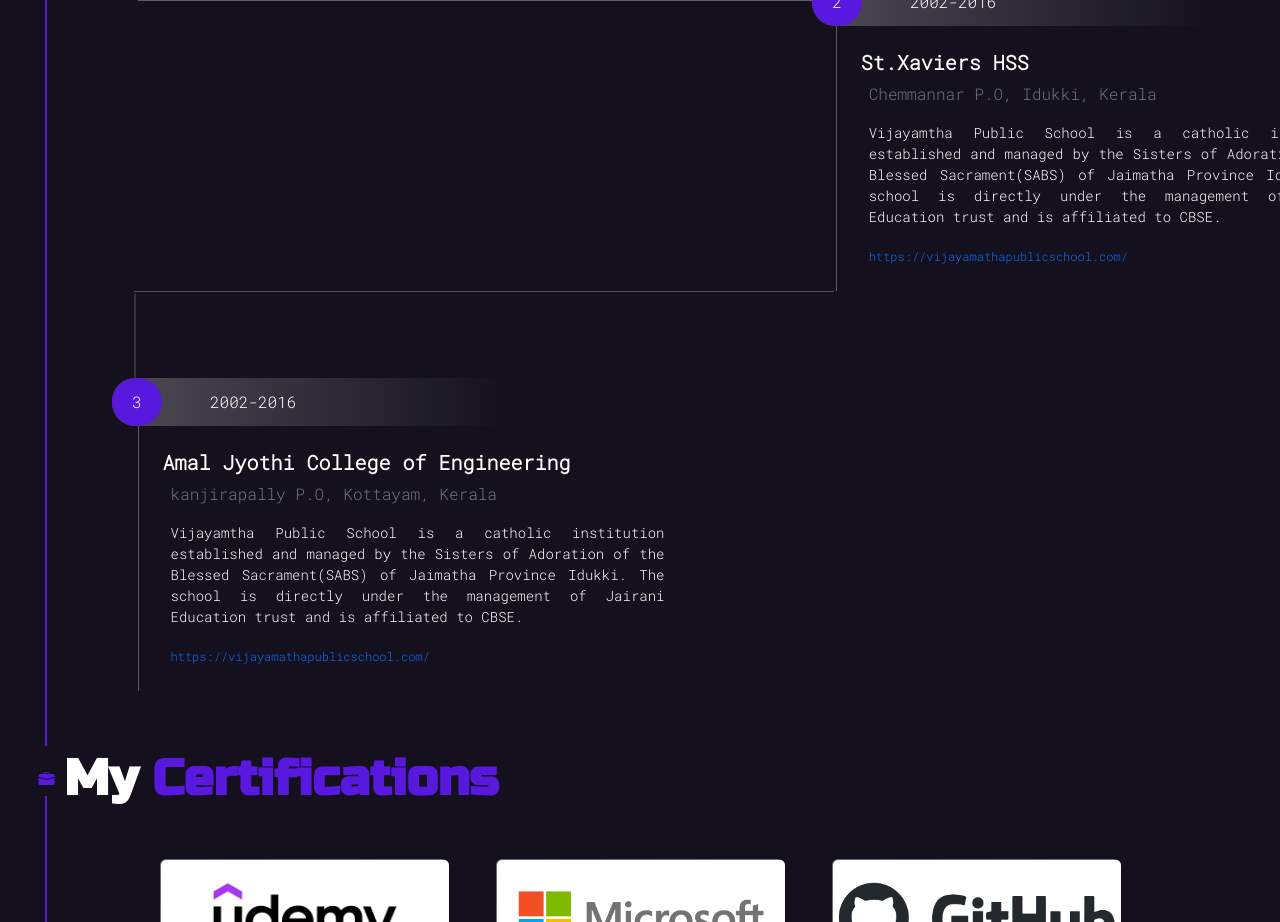
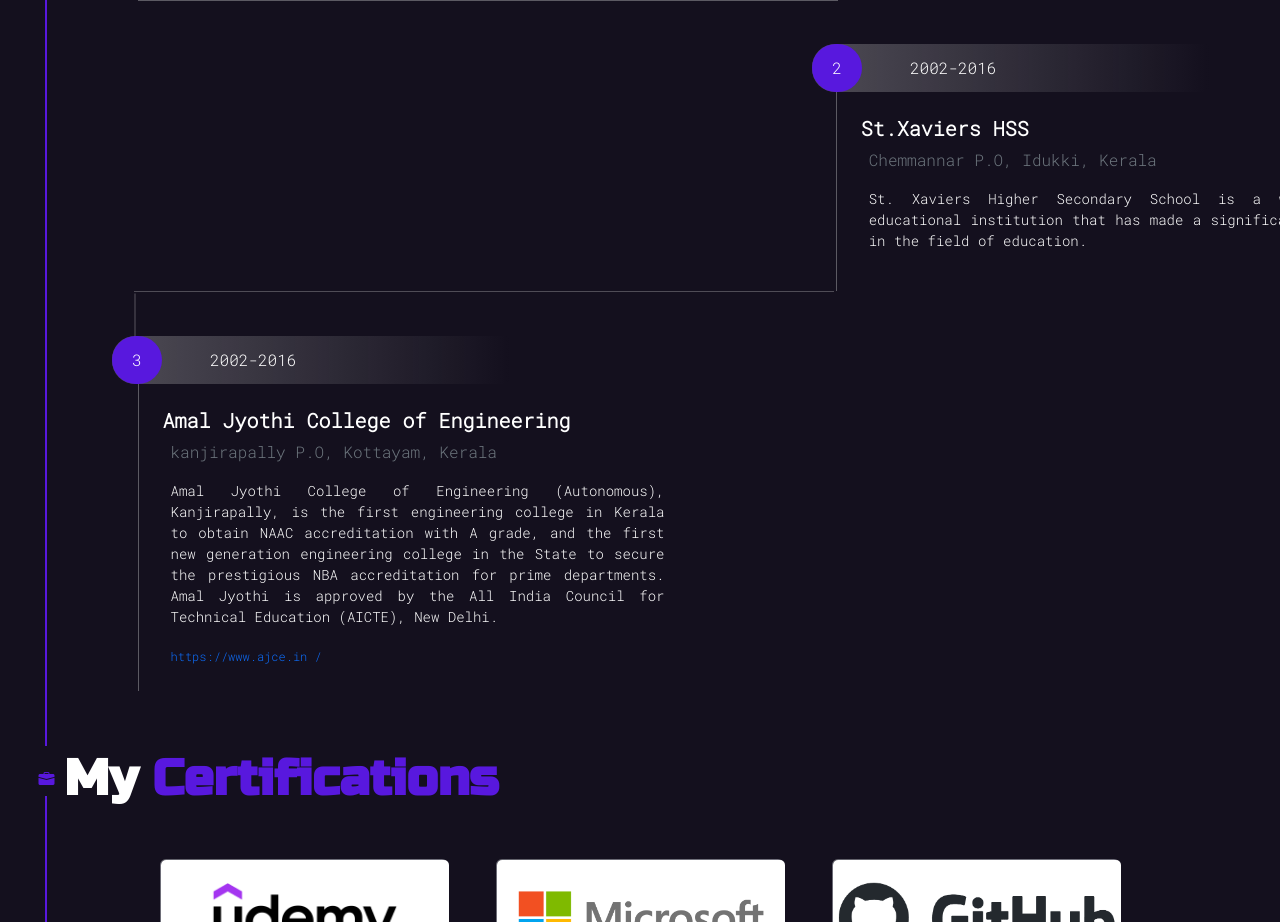
Before and after one commit to donC20/portfolio, a Next.js app: page / in a window 1280 px wide. Shown: the part 2140-3062 px from the top of the page. Built offline with nearby package versions, Linux system fonts and the light colour scheme; a web font is replaced by a local one.

Commit message:
resume added

```diff
--- a/src/app/page.jsx
+++ b/src/app/page.jsx
@@ -116,6 +116,16 @@ const certificationsData = [
 
 
 export default function Home() {
+  function downloadResume(){
+      var path="downloadable/Software Engineer.pdf";
+      var link = document.createElement('a');
+      link.setAttribute('href', path); // Replace with the actual path to your file
+      link.setAttribute('download', 'resume-don-benny'); // Replace with the desired file name
+      link.style.display = 'none';
+      document.body.appendChild(link);
+      link.click();
+      document.body.removeChild(link)
+  }
   return (
     <main className="position-relative">
       <div className="position-relative">
@@ -138,7 +148,7 @@ export default function Home() {
                 Transforming ideas into elegant solutions through code, I strive to craft innovative digital experiences that leave a lasting impact.
               </div>
             </div>
-            <button className="btn mt-4" type="button">
+            <button className="btn mt-4" id="resume_download" type="button" onClick={downloadResume}>
               <strong>Resume</strong>
               <div id="container-stars">
                 <div id="stars"></div>
@@ -268,9 +278,9 @@ export default function Home() {
                     <h5 className='fw-bold'>St.Xaviers HSS</h5>
                     <p className='ps-2 text-secondary'>Chemmannar P.O, Idukki, Kerala</p>
                     <p className="ps-2">
-                      Vijayamtha Public School is a catholic institution established and managed by the Sisters of Adoration of the Blessed Sacrament(SABS) of Jaimatha Province Idukki. The school is directly under the management of Jairani Education trust and is affiliated to CBSE.
+                    St. Xaviers Higher Secondary School is a well-known educational institution that has made a significant impact in the field of education.
                     </p>
-                    <a className='ps-2' href="https://vijayamathapublicschool.com/">https://vijayamathapublicschool.com/</a>
+                    {/* <a className='ps-2' href="https://vijayamathapublicschool.com/">https://vijayamathapublicschool.com/</a> */}
                   </div>
                 </div>
               </div>
@@ -290,9 +300,9 @@ export default function Home() {
                     <h5 className='fw-bold'>Amal Jyothi College of Engineering</h5>
                     <p className='ps-2 text-secondary'>kanjirapally P.O, Kottayam, Kerala</p>
                     <p className="ps-2">
-                      Vijayamtha Public School is a catholic institution established and managed by the Sisters of Adoration of the Blessed Sacrament(SABS) of Jaimatha Province Idukki. The school is directly under the management of Jairani Education trust and is affiliated to CBSE.
+                    Amal Jyothi College of Engineering (Autonomous), Kanjirapally, is the first engineering college in Kerala to obtain NAAC accreditation with A grade, and the first new generation engineering college in the State to secure the prestigious NBA accreditation for prime departments. Amal Jyothi is approved by the All India Council for Technical Education (AICTE), New Delhi.
                     </p>
-                    <a className='ps-2' href="https://vijayamathapublicschool.com/">https://vijayamathapublicschool.com/</a>
+                    <a className='ps-2' href="https://www.ajce.in/">https://www.ajce.in /</a>
                   </div>
                 </div>
               </div>
```
Also changed, not shown: package.json (+6 -6 lines), 2 other files (tests, documents, lock files or other folders).
